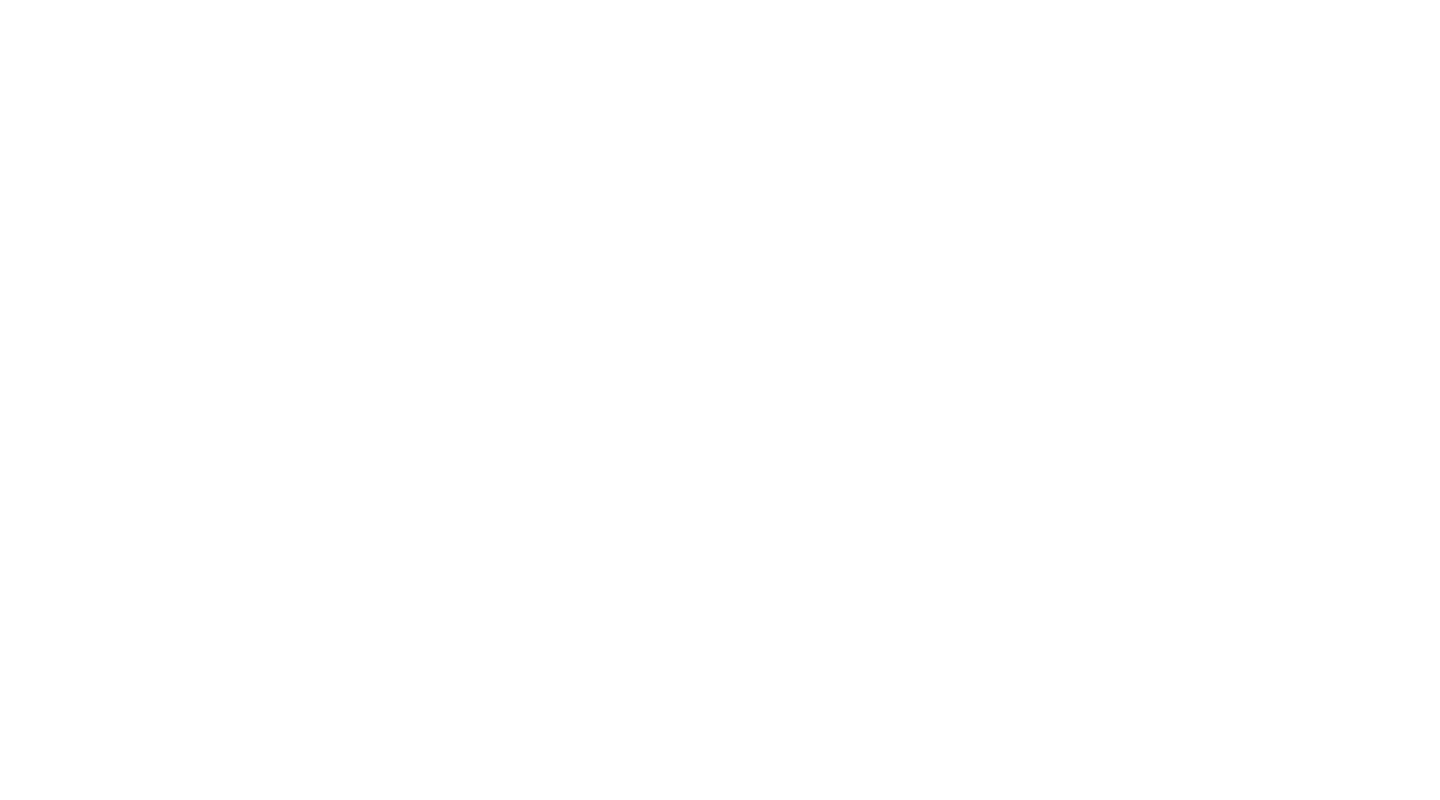
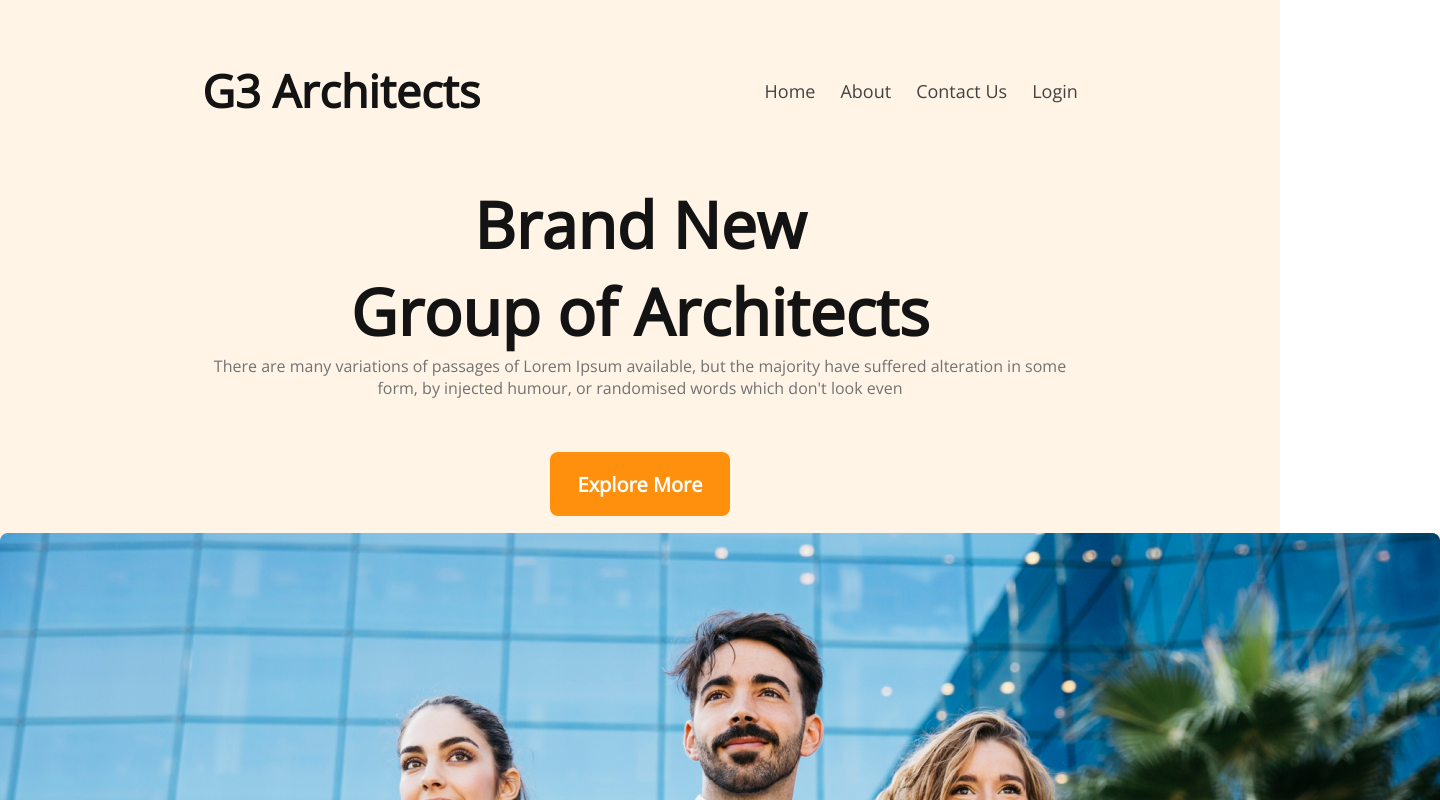
Before and after one commit to Hacker1971/g3-architects-main, a plain HTML site: page index.html in a window 1280 px wide. Shown: the top 800 px of the page, 1440 px wide, since content can reach past the window. Drawn offline with nearby package versions, Linux system fonts and the light colour scheme.

Commit message:
header-side

```diff
--- a/index.html
+++ b/index.html
@@ -5,8 +5,34 @@
     <meta http-equiv="X-UA-Compatible" content="IE=edge">
     <meta name="viewport" content="width=device-width, initial-scale=1.0">
     <title>G3-architects-main</title>
+    <link rel="stylesheet" href="style.css">
 </head>
 <body>
+    <header>
+        <nav class="hero-nav">
+            <div><h1>G3 Architects</h1></div>
+            <div class="right-nav">
+                <ol>
+                    <li>Home</li>
+                    <li>About</li>
+                    <li> Contact Us </li>
+                    <li>Login</li>
+                </ol>
+            </div>
+        </nav>
+        <section class="brand">
+            <h1>Brand New </h1>
+        <h2>Group of Architects </h2>
+        <p>There are many variations of passages of Lorem Ipsum available, but the majority have suffered alteration in some form, by injected humour, or randomised words which don't look even</p>
+        <button class="btn">Explore More</button>
+        </section>
+
+        <section class="banner">
+            <img src="./images/banner.png" alt="">
+
+        </section>
+
+    </header>
 
 </body>
 </html>
--- a/style.css
+++ b/style.css
@@ -0,0 +1,72 @@
+@import url('https://fonts.googleapis.com/css2?family=Open+Sans&family=Poppins:wght@400;500&display=swap');
+*{
+    margin: 0;
+    padding: 0;
+    box-sizing: border-box;
+    font-family: 'Open Sans', sans-serif;
+}
+ /* header-hero-nav */
+ header{
+    background: rgba(255, 144, 14, 0.1);
+    height: 1300px;
+ }
+ .hero-nav{
+    display: flex;
+    justify-content: space-around;
+    align-items: center;
+    padding: 60px;
+ }
+ .hero-nav > div > h1{
+    color: #131313;
+    font-weight: 700;
+    font-size: 45px;
+ }
+ .right-nav > ol {
+    display: flex;
+    gap: 25px;
+ }
+ .right-nav > ol > li{
+    list-style: none;
+    color: #424242;
+    font-weight: 500;
+    font-size: 18px;
+
+ }
+ .brand{
+    width: 862px;
+    height: 352px;
+    margin: 0 auto;
+    text-align: center;
+ }
+ .brand >h1 , h2{
+    color: #131313;
+    font-weight: 700;
+    font-size: 64px;
+ }
+ .brand > p{
+    color: #727272;
+    font-weight: 400;
+    font-size: 16px;
+ }
+ .btn{
+    background: #FF900E;
+    border-radius: 8px;
+    width: 180px;
+    height: 64px;
+    border: 0;
+    color: #FFFFFF;
+    font-weight: 600;
+    font-size: 20px;
+    margin-top: 53px;
+    margin-bottom: 50px;
+
+ }
+ .banner{
+    width: 1440px;
+    height: 700px;
+    margin: 0 auto;
+    border-radius: 8px;
+ }
+ .banner >img{
+    margin-bottom: 45px;
+ }
```
